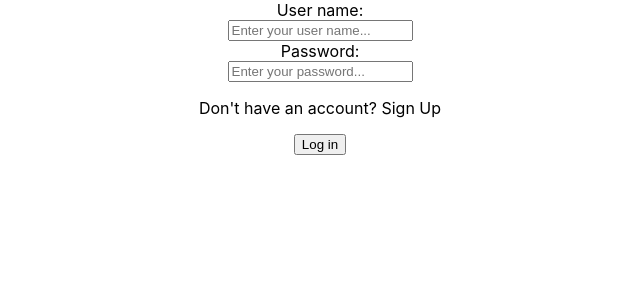
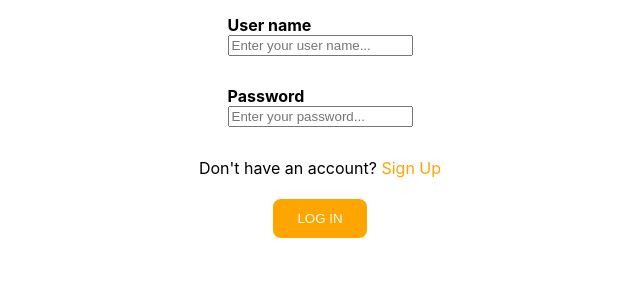
Before and after one commit to kietdao/react_asm5, a React (Create React App) app: page /login in a window 1280 px wide. Shown: the top 300 px of the page, without its empty margins (320-960 px from the left). Built offline with nearby package versions, Linux system fonts and the light colour scheme.

Commit message:
edit files

```diff
--- a/src/App.css
+++ b/src/App.css
@@ -41,6 +41,22 @@
 } */
 
 /* Form add task */
+.App .btn {
+    display: inline-block;
+    border: none;
+    border-radius: 8px;
+    padding: 12px 24px;
+    margin: 5px;
+    text-transform: uppercase;
+    background-color: orange;
+    color: #fff;
+    cursor: pointer;
+}
+
+.App .btn:hover {
+  opacity: .8;
+}
+
 .App .ToDoApp .task-form {
   width: 25%;
   max-width: 100%;
--- a/src/App.js
+++ b/src/App.js
@@ -24,7 +24,7 @@ export default function App() {
           } />
           <Route exact path='/todo' element={
             <PrivateRoute>
-              <button onClick={() => {
+              <button className='btn' onClick={() => {
                 localStorage.setItem('isLogin', JSON.stringify(false))
                 navigate('/login')
               }}>Log out</button>
--- a/src/Components/Login/Login.css
+++ b/src/Components/Login/Login.css
@@ -2,5 +2,31 @@
     display: flex;
     flex-direction: column;
     align-items: center;
-    justify-content: flex-start;
+    justify-content: center;
 }
+
+.login-form .form-group {
+    display: flex;
+    flex-direction: column;
+    align-items: flex-start;
+    justify-content: center;
+    margin-top: 15px;
+    margin-bottom: 15px;
+}
+
+.login-form .form-group label {
+    font-weight: bold;
+}
+
+.login-form .form-group .error-msg {
+    color: red;
+}
+
+.login-form .form-note a{
+    color: orange;
+    cursor: pointer;
+}
+
+.login-form .form-note a:hover {
+    opacity: 0.8;
+}
--- a/src/Components/Login/index.js
+++ b/src/Components/Login/index.js
@@ -21,12 +21,16 @@ export default function Login(props) {
 
   return (
     <div className='login-form'>
-      <label>User name:</label>
-      <input type='text' name='username' placeholder='Enter your user name...' onBlur={(e) => setUserName(e.target.value)}/>
-      <label>Password:</label>
-      <input type='password' name='password' placeholder='Enter your password...' onBlur={(e) => setPassword(e.target.value)}/>
-      <p>Don't have an account? <a onClick={() => navigate('/signup')}>Sign Up</a></p>
-      <button onClick={checkLogin}>Log in</button>
+      <div className='form-group'>
+        <label>User name</label>
+        <input type='text' name='username' placeholder='Enter your user name...' onBlur={(e) => setUserName(e.target.value)}/>
+      </div>
+      <div className='form-group'>
+        <label>Password</label>
+        <input type='password' name='password' placeholder='Enter your password...' onBlur={(e) => setPassword(e.target.value)}/>
+      </div>
+      <p className='form-note'>Don't have an account? <a onClick={() => navigate('/signup')}>Sign Up</a></p>
+      <button onClick={checkLogin} className='btn'>Log in</button>
     </div>
   )
 }
--- a/src/Components/signup/index.js
+++ b/src/Components/signup/index.js
@@ -53,8 +53,8 @@ export default function SignUp() {
                   <div className='error-msg'>{errors.password}</div>
                 ) : null}
               </div>
-              <p>Have created an account? <a onClick={() => navigate('/login')}>Log In</a></p>
-              <button type='submit'>Sign Up</button>
+              <p className='form-note'>Have created an account? <a onClick={() => navigate('/login')}>Log In</a></p>
+              <button type='submit' className='btn'>Sign Up</button>
             </Form>
           )
         }}
--- a/src/Components/signup/signup.css
+++ b/src/Components/signup/signup.css
@@ -14,9 +14,18 @@
 }
 
 .signup-form .form-group label {
-    display: inline;
+    font-weight: bold;
 }
 
 .signup-form .form-group .error-msg {
     color: red;
 }
+
+.signup-form .form-note a{
+    color: orange;
+    cursor: pointer;
+}
+
+.signup-form .form-note a:hover {
+    opacity: 0.8;
+}
--- a/src/Components/tasklist/index.jsx
+++ b/src/Components/tasklist/index.jsx
@@ -11,12 +11,12 @@ export default class TaskList extends Component {
         return (
             <div className='tasks-list'>
                 <h2>List Task</h2>
-                {this.props.taskList.map((task) => {
+                {this.props.taskList.map((task, index) => {
                     return (
                         <div className='task-item' key={task.name}>
                         <span className={task.priority === 'high' ? 'task-stt red': (task.priority === 'medium' ? 'task-stt yellow' : 'task-stt green')}></span>
                         <p className='task-name'>{`${task.name} - ${task.deadline}`}</p>
-                        <button className='btn' onClick={() => this.props.onDelete(task.index)}>Delete</button>
+                        <button className='btn' onClick={() => this.props.onDelete(index)}>Delete</button>
                         </div>
                     )
                 })}
```
